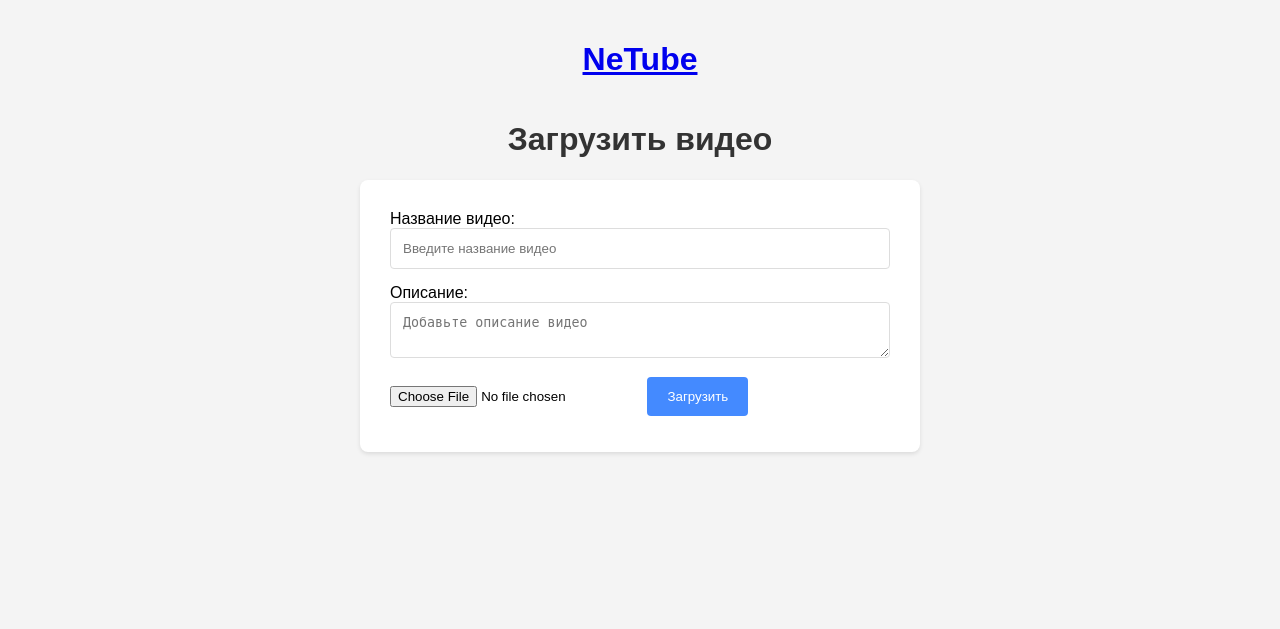
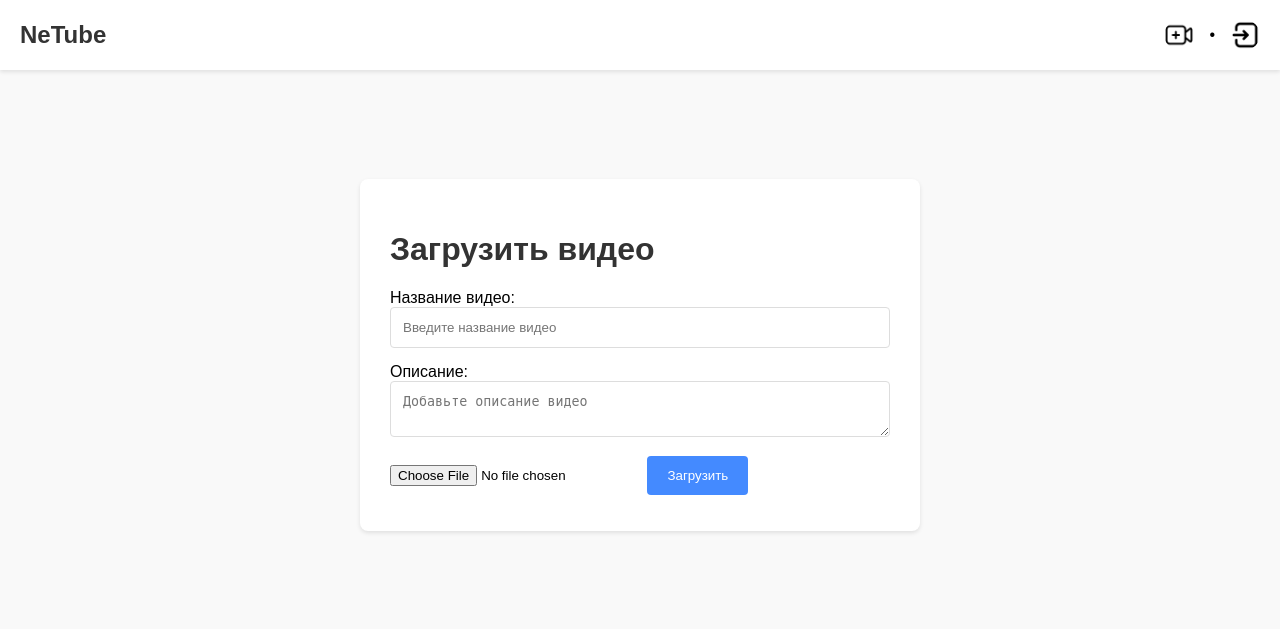
Before and after one commit to SL1dee36/NeTube, a Flask app: page /upload in a window 1280 px wide. Shown: the top 629 px of the page. Run offline with Flask 3, Linux system fonts and the light colour scheme; a user stored in the database is signed in.

Commit message:
Add files via upload

```diff
--- /dev/null
+++ b/src/static/upload_page.css
@@ -0,0 +1,261 @@
+body {
+    font-family: 'Material Icons', sans-serif;
+    background-color: #f9f9f9;
+    margin: 0;
+    padding: 0;
+}
+
+header {
+    display: flex;
+    justify-content: space-between;
+    align-items: center;
+    padding: 20px;
+    background-color: #fff;
+    box-shadow: 0 2px 4px rgba(0, 0, 0, 0.1);
+}
+
+header .search-container {
+    display: flex;
+    align-items: center;
+    vertical-align: center;
+    margin: 0 auto; /* Центрируем контейнер */
+}
+
+header .search-container input[type="text"] {
+    padding: 8px;
+    width: 400px;
+    vertical-align: center;
+    border: 1px solid #ccc;
+    border-radius: 5px 0 0 5px;
+    font-size: 13px;
+}
+
+header .search-container button {
+    background-color: #ffffff;
+    border: 1px solid #ccc;
+    vertical-align: center;
+    border-radius: 0 5px 5px 0;
+    padding: 8px 12px;
+    cursor: pointer;
+}
+
+header h1 {
+    margin: 0;
+    font-size: 24px;
+    color: #333;
+}
+
+header nav {
+    display: flex;
+    align-items: center;
+}
+
+header nav a {
+    display: flex;
+    align-items: center;
+    text-decoration: none;
+    color: inherit;
+    margin-left: 15px;
+}
+
+header nav a img {
+    border-radius: 50%;
+    width: 30px;
+    height: 30px;
+}
+
+.channel-container {
+    display: flex;
+    flex-direction: column;
+    align-items: center;
+    margin-top: 20px;
+}
+
+.channel-container h2 {
+    margin-bottom: 10px;
+    font-size: 22px;
+    color: #333;
+}
+
+.upload-form {
+    display: flex;
+    flex-direction: column;
+    align-items: center;
+    margin-bottom: 20px;
+}
+
+.upload-button, .submit-button {
+    display: inline-flex;
+    align-items: center;
+    padding: 10px 20px;
+    margin: 10px 0;
+    font-size: 16px;
+    font-weight: bold;
+    color: #fff;
+    background-color: #4CAF50; /* Зеленый цвет */
+    border: none;
+    border-radius: 4px; /* Более скругленные углы */
+    cursor: pointer;
+    text-align: center;
+    text-decoration: none;
+    transition: background-color 0.3s ease, box-shadow 0.3s ease; /* Добавляем transition для box-shadow */
+    box-shadow: 0px 2px 4px rgba(0, 0, 0, 0.1); /* Тень */
+}
+
+.upload-button:hover, .submit-button:hover {
+    background-color: #45a049; /* Более темный зеленый при наведении */
+    box-shadow: 0px 4px 8px rgba(0, 0, 0, 0.2); /* Увеличиваем тень при наведении */
+}
+
+.upload-button i, .submit-button i {
+    margin-right: 5px;
+    font-size: 18px;
+}
+
+.upload-button:hover, .submit-button:hover {
+    background-color: #0056b3;
+}
+
+.upload-button i, .submit-button i {
+    margin-right: 5px;
+    font-size: 18px;
+}
+
+.video-container {
+    display: flex;
+    flex-wrap: wrap;
+    justify-content: center;
+    padding: 20px;
+}
+
+.video-preview {
+    width: 320px;
+    margin: 15px;
+    border-radius: 10px;
+    overflow: hidden;
+    background-color: #ffffff00;
+    transition: transform 0.3s, box-shadow 0.3s;
+    padding: 5px;
+}
+
+header a:link, header a:visited {
+    color: inherit;
+    text-decoration: none;
+}
+
+header a:hover, header a:active {
+    color: inherit;
+    text-decoration: none;
+}
+
+.video-preview:hover {
+    transform: scale(1.0);
+    background-color: #fff;
+    box-shadow: 0 8px 16px rgba(0, 0, 0, 0.2);
+}
+
+.video-preview img {
+    width: 100%;
+    height: auto;
+    object-fit: cover;
+    border-radius: 10px;
+    transition: transform 0.3s;
+}
+
+.video-preview:hover img {
+    transform: scale(1.01);
+}
+
+.video-preview h3 {
+    margin: 10px 0 5px;
+    font-size: 16px;
+    color: #333;
+    display: flex;
+    align-items: center;
+}
+
+.video-preview h3 img {
+    width: 30px;
+    height: 30px;
+    object-fit: cover;
+    border-radius: 50%;
+    margin-right: 10px;
+}
+
+.video-preview p {
+    margin: 0;
+    font-size: 14px;
+    color: #666;
+}
+
+.subscribe-button {
+    background-color: #ff0000; /* Синий цвет */
+    color: white;
+    border: none;
+    padding: 10px 20px;
+    text-align: center;
+    text-decoration: none;
+    display: inline-block;
+    font-size: 12px;
+    border-radius: 5px; /* Скругленные углы */
+    cursor: pointer;
+}
+
+.unsubscribe-button {
+    background-color: #3e3e3e; /* Красный цвет */
+    color: white;
+    border: none;
+    padding: 10px 20px;
+    text-align: center;
+    text-decoration: none;
+    display: inline-block;
+    font-size: 12px;
+    border-radius: 5px; /* Скругленные углы */
+    cursor: pointer;
+}
+
+h1 {
+    color: #333;
+}
+main {
+    display: flex;
+    justify-content: center;
+    align-items: center;
+    min-height: calc(100vh - 250px); /* Высота окна браузера минус высота header */
+    padding-top: 10px; /* Отступ сверху */
+}
+form {
+    width: 100%;
+    max-width: 500px;
+    padding: 30px;
+    background-color: #fff;
+    border-radius: 8px;
+    box-shadow: 0 2px 4px rgba(0, 0, 0, 0.1);
+}
+
+input[type="text"],
+textarea {
+    width: 100%;
+    padding: 12px;
+    margin-bottom: 15px;
+    border: 1px solid #ddd;
+    border-radius: 4px;
+    box-sizing: border-box;
+}
+
+input[type="file"] {
+    margin-bottom: 15px;
+}
+
+button[type="submit"] {
+    padding: 12px 20px;
+    background-color: #448aff;
+    color: white;
+    border: none;
+    border-radius: 4px;
+    cursor: pointer;
+}
+
+button[type="submit"]:hover {
+    background-color: #3367d6;
+}
--- a/src/templates/upload.html
+++ b/src/templates/upload.html
@@ -4,67 +4,35 @@
 <head>
     <meta charset="UTF-8">
     <meta name="viewport" content="width=device-width, initial-scale=1.0">
-    <link rel="stylesheet" href="{{ url_for('static', filename='index_page.css') }}">
     <link href="https://fonts.googleapis.com/css2?family=Roboto:wght@400;700&display=swap" rel="stylesheet">
-
+    <link rel="stylesheet" href="{{ url_for('static', filename='upload_page.css') }}">
     <title>Загрузить видео</title>
-    <style>
-        body {
-            font-family: sans-serif;
-            display: flex;
-            flex-direction: column;
-            align-items: center;
-            padding: 20px;
-            background-color: #f4f4f4;
-        }
-
-        h1 {
-            color: #333;
-        }
-
-        form {
-            width: 100%;
-            max-width: 500px;
-            padding: 30px;
-            background-color: #fff;
-            border-radius: 8px;
-            box-shadow: 0 2px 4px rgba(0, 0, 0, 0.1);
-        }
-
-        input[type="text"],
-        textarea {
-            width: 100%;
-            padding: 12px;
-            margin-bottom: 15px;
-            border: 1px solid #ddd;
-            border-radius: 4px;
-            box-sizing: border-box;
-        }
-
-        input[type="file"] {
-            margin-bottom: 15px;
-        }
-
-        button[type="submit"] {
-            padding: 12px 20px;
-            background-color: #448aff;
-            color: white;
-            border: none;
-            border-radius: 4px;
-            cursor: pointer;
-        }
-
-        button[type="submit"]:hover {
-            background-color: #3367d6;
-        }
-    </style>
-
-    <h1><a href="/">NeTube</a></h1>
-
 </head>
 <body>
-    <h1>Загрузить видео</h1>
-    <form action="/upload" method="post" enctype="multipart/form-data">
+    <header>
+        <h1><a href="/">NeTube</a></h1>
+        <nav>
+            {% if current_user %}
+                <!-- <a href="{{ url_for('channel', username=current_user.username) }}">
+                    <img src="{{ url_for('serve_avatars', filename=current_user.avatar) if current_user.avatar else url_for('serve_avatars', filename='plus.png') }}" alt="Аватар" width="30" height="30">
+                </a> -->
+                <!-- <a href="{{ url_for('channel', username=current_user.username) }}">Профиль</a> -->
+
+                <a href="/upload"> <img src="{{ url_for('serve_avatars', filename='upload.png') }}" width="30" height="30"></a>
+                <a>•</a>
+                <a href="{{ url_for('logout') }}"> <img src="{{ url_for('serve_avatars', filename='log-out.png') }}" width="30" height="30" ></a>
+            {% else %}
+                <a href="/login">
+                    <img src="{{ url_for('serve_avatars', filename='question.png') }}" width="30" height="30">
+                </a>
+            {% endif %}
+        </nav>
+    </header>
+
+    <main>
+      <form action="/upload" method="post" enctype="multipart/form-data" >
+        <h1>Загрузить видео</h1>
+
         <label for="title">Название видео:</label>
         <input type="text" id="title" name="title" placeholder="Введите название видео">
 
@@ -74,6 +42,7 @@
         <input type="file" name="file">
 
         <button type="submit">Загрузить</button>
-    </form>
+      </form>
+    </main>
 </body>
 </html>
```
Also changed, not shown: src/instance/netube.db (added).
